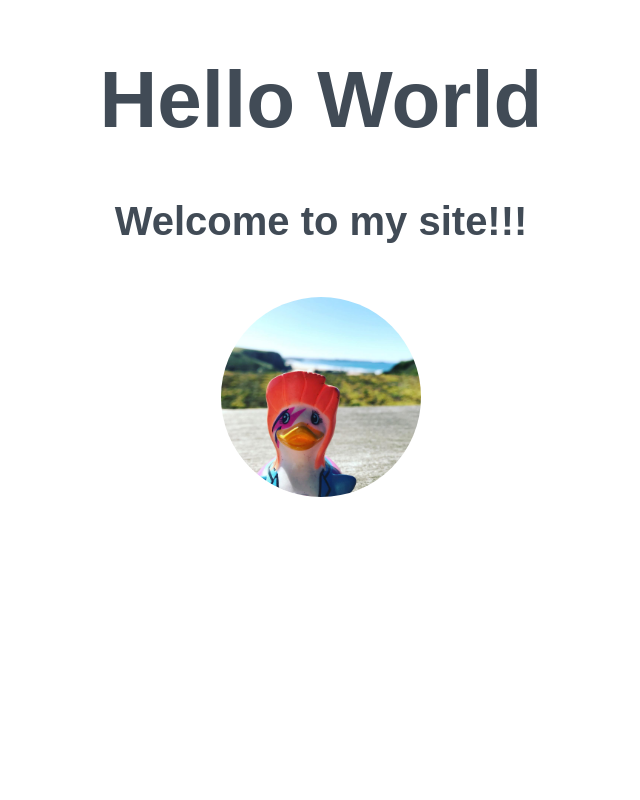
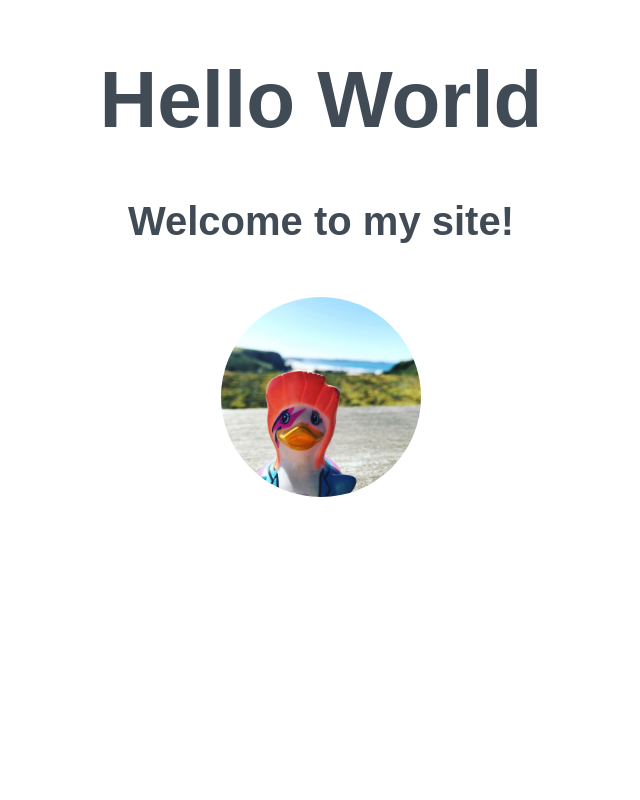
Before and after one commit to Zyablick/beginners-week-one-master, a plain HTML site: page index.html in a window 1280 px wide. Shown: the top 800 px of the page, without its empty margins (319-959 px from the left). Drawn offline with Linux system fonts and the light colour scheme.

Commit message:
Revert "Wow"
This reverts commit f872cb98206fd63d5d2013d642a771dbc881812b.

```diff
--- a/index.html
+++ b/index.html
@@ -10,7 +10,7 @@
 <body>
   <div>
     <h1>Hello World</h1>
-    <h2>Welcome to my site!!!</h2>
+    <h2>Welcome to my site!</h2>
       <img src=".\duck.jpg" alt="A picture of a duck." width="200px">
 
 <!-- image of a duck -->
```
